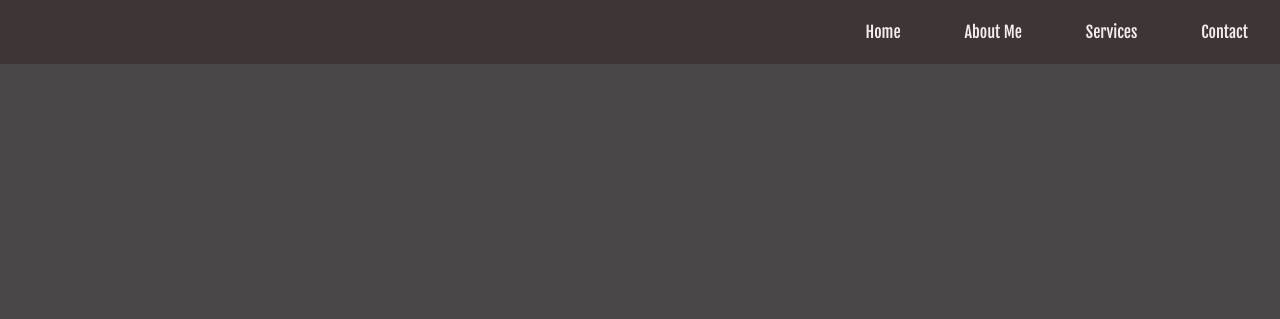
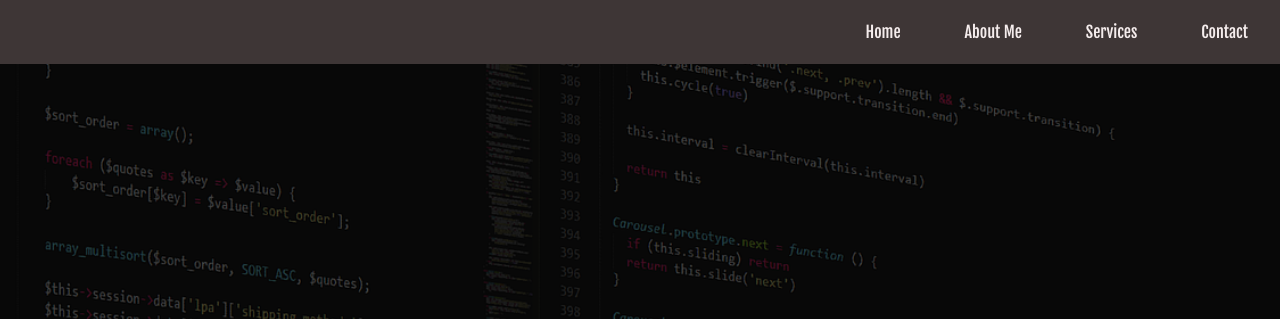
Before and after one commit to shushant80/quick-solution-key, a plain HTML site: page index.html in a window 1280 px wide. Shown: the top 319 px of the page. Drawn offline with nearby package versions, Linux system fonts and the light colour scheme; files whose address does not match are found by name.

Commit message:
Update main.css

```diff
--- a/main.css
+++ b/main.css
@@ -69,7 +69,7 @@ header .showcase {
   height: 100%;
   width: 100%;
   z-index: 1;
-  background-image: url("../img/hero2.png");
+  background-image: url("hero2.png");
   background-attachment: fixed;
   background-repeat: no-repeat;
   background-size: cover;
```
